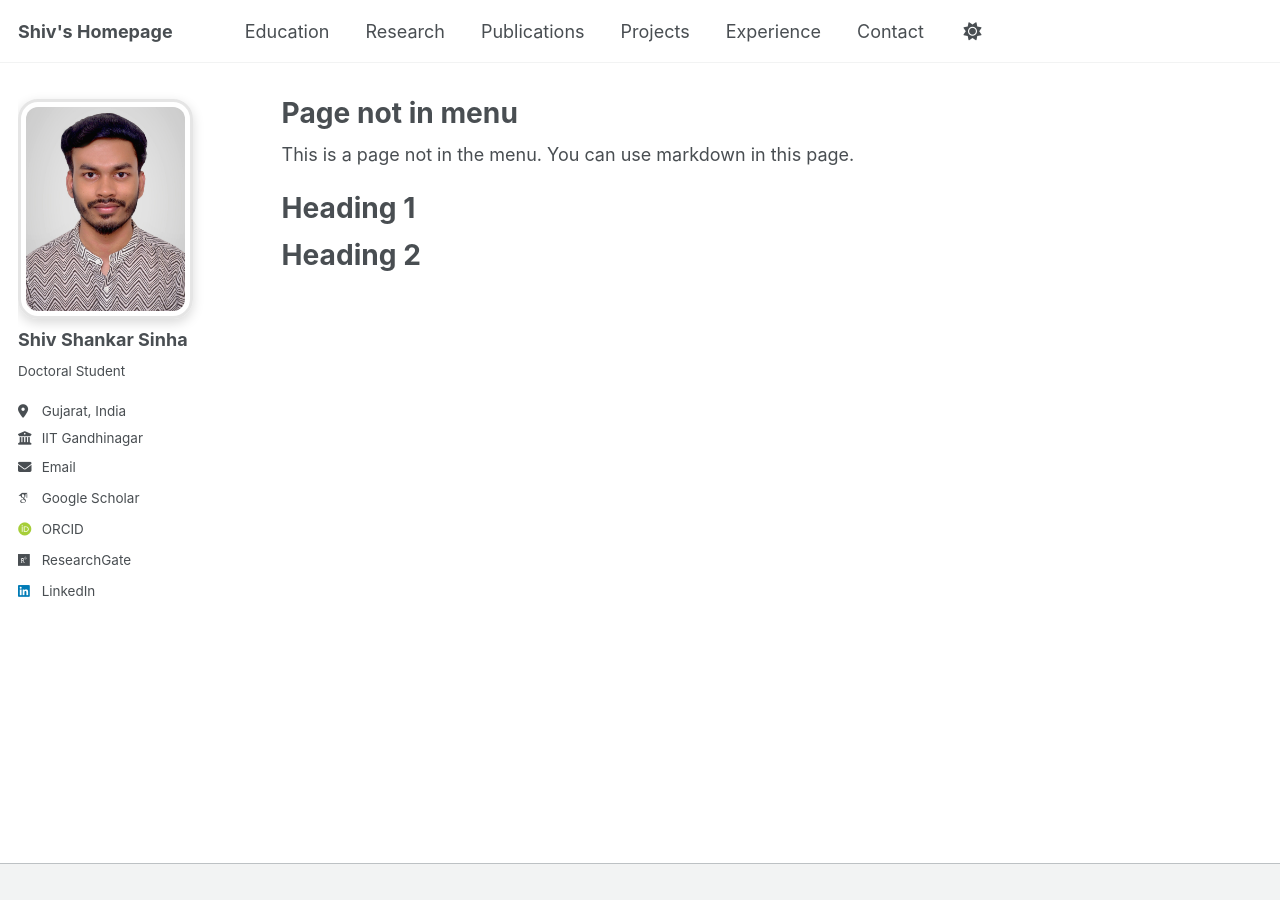
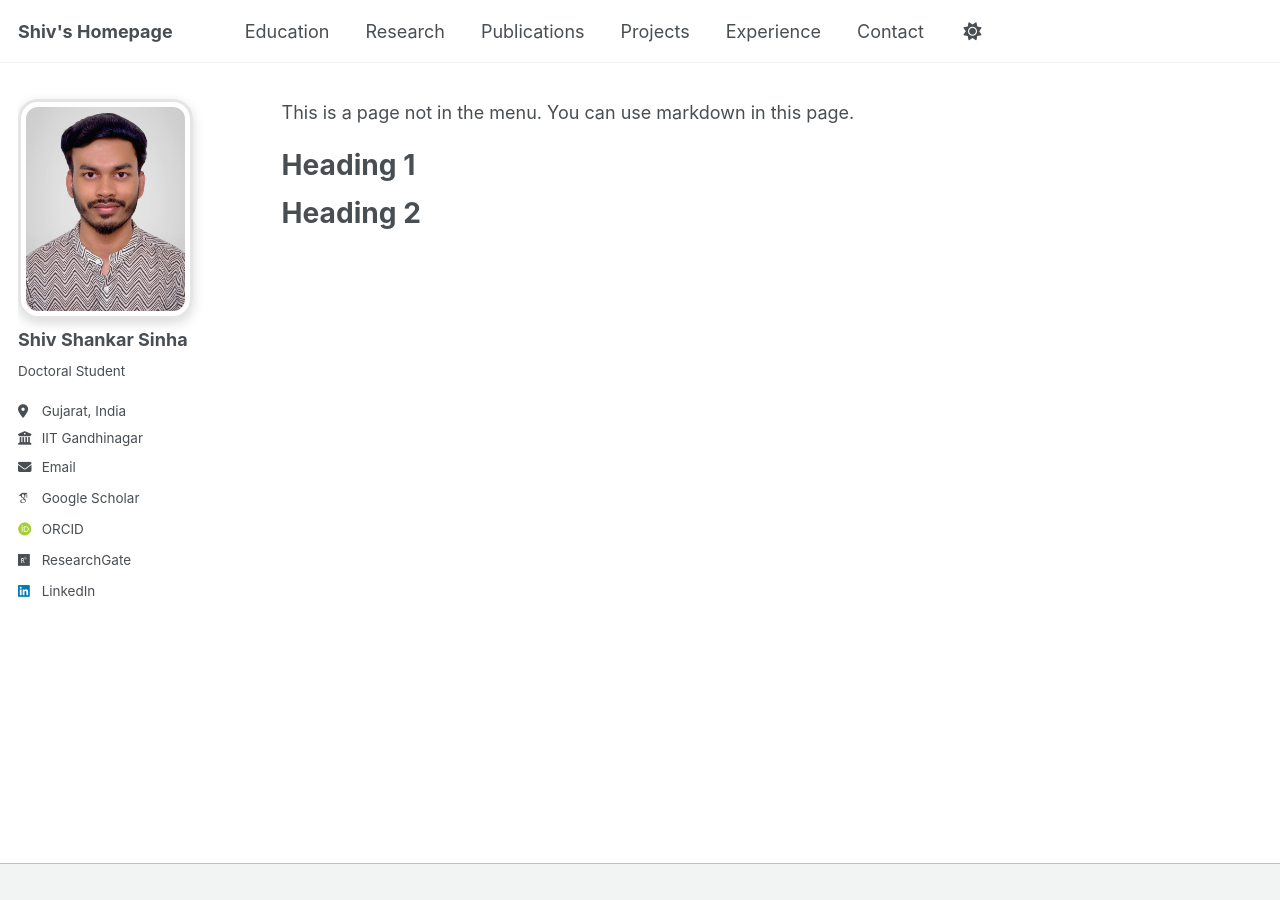
Before and after one commit to shivshankar-sinha/shivshankar-sinha.github.io, a Jekyll site: the page built from _pages/non-menu-page.md, in a window 1280 px wide. Built offline with Jekyll 4.4.1, drawn with Linux system fonts in a browser that asks for light colours; some web fonts are replaced; a script bundle is joined from its source files by our own code; library files that are not in the unit come from our copies.

Commit message:
Update main.scss

```diff
--- a/assets/css/main.scss
+++ b/assets/css/main.scss
@@ -90,3 +90,12 @@ hr {
     border-top: 2px dashed #d6d6d6;
     margin: 25px 0;
 }
+/* Remove top gap below navbar */
+.page__content {
+  margin-top: 0 !important;
+  padding-top: 0 !important;
+}
+
+h1.page__title {
+  display: none !important;
+}
```
